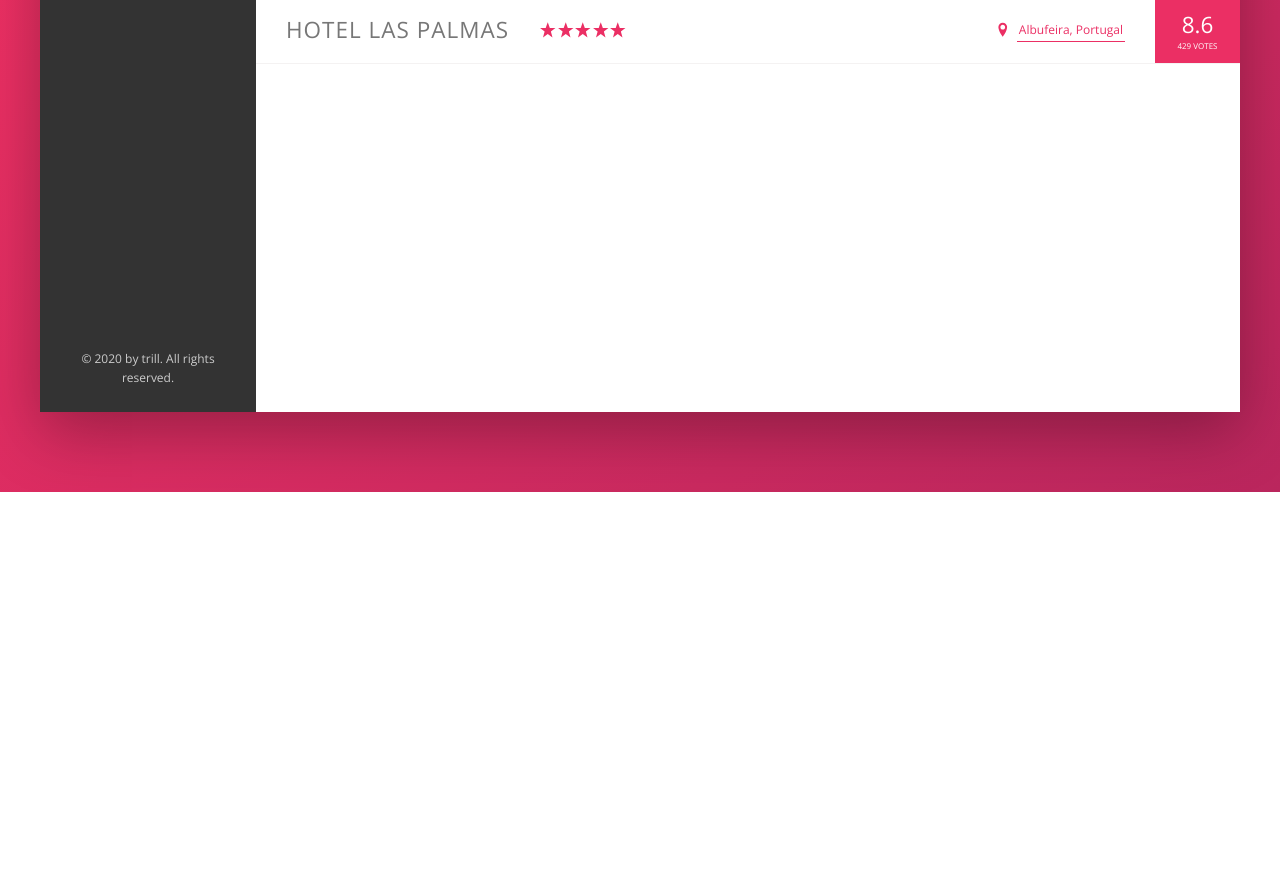
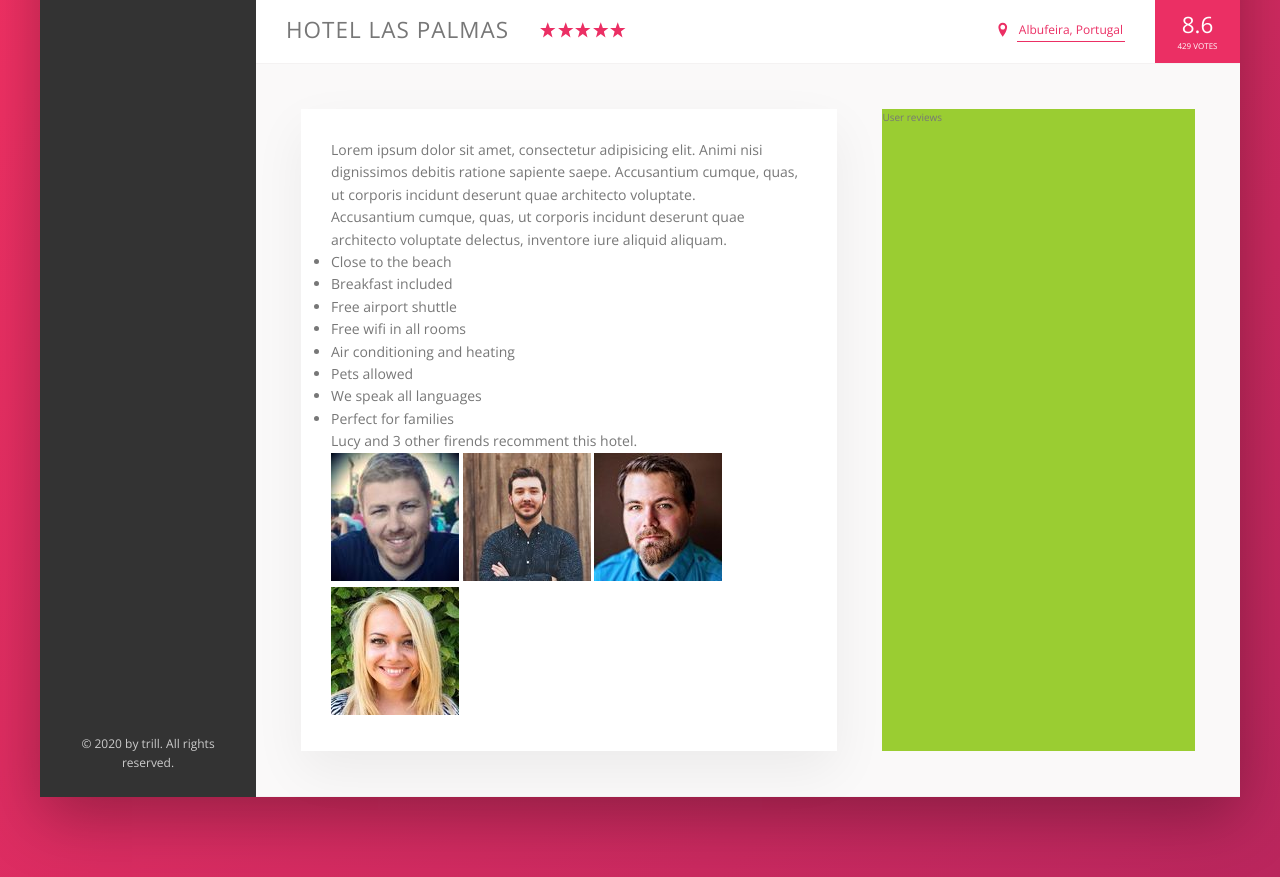
Before and after one commit to hansyagarwal/CssAndSass, a website: page trillo/index.html in a window 1280 px wide. Shown: the part 538-1415 px from the top of the page. Before the commit the page ends 1030 px from the top, so only its background shows below. Drawn offline with nearby package versions, Linux system fonts and the light colour scheme.

Commit message:
description start

```diff
--- a/trillo/index.html
+++ b/trillo/index.html
@@ -132,6 +132,39 @@
                             <div class="overview__rating-count">429 votes</div>
                         </div>
                     </div>
+
+                    <div class="detail">
+                        <div class="description">
+                            <p class="paragraph">Lorem ipsum dolor sit amet, consectetur adipisicing elit. Animi nisi dignissimos debitis ratione sapiente saepe. Accusantium cumque, quas, ut corporis incidunt deserunt quae architecto voluptate.
+                            </p>
+                            <p class="paragraph">Accusantium cumque, quas, ut corporis incidunt deserunt quae architecto voluptate delectus, inventore iure aliquid aliquam.
+                            </p>
+                            <ul class="list">
+                                <li class="list__item">Close to the beach</li>
+                                <li class="list__item">Breakfast included</li>
+                                <li class="list__item">Free airport shuttle</li>
+                                <li class="list__item">Free wifi in all rooms</li>
+                                <li class="list__item">Air conditioning and heating</li>
+                                <li class="list__item">Pets allowed</li>
+                                <li class="list__item">We speak all languages</li>
+                                <li class="list__item">Perfect for families</li>
+                            </ul>
+                            <div class="recommend">
+                                <p class="recommend__count">
+                                    Lucy and 3 other firends recomment this hotel.
+                                </p>
+                                <div class="recommend__friends">
+                                    <img src="img/user-3.jpg" alt="Friend 1" class="recommend__photo">
+                                    <img src="img/user-4.jpg" alt="Friend 2" class="recommend__photo">
+                                    <img src="img/user-5.jpg" alt="Friend 3" class="recommend__photo">
+                                    <img src="img/user-6.jpg" alt="Friend 4" class="recommend__photo">
+                                </div>
+                            </div>
+                        </div>
+                        <div class="user-reviews">
+                            User reviews
+                        </div>
+                    </div>
                 </main>
             </div>
         </div>
--- a/trillo/sass/_base.scss
+++ b/trillo/sass/_base.scss
@@ -31,6 +31,9 @@ Grey dark 3: #999
     --color-grey-dark-3: #999;
 
     --shadow-dark: 0 2rem 6rem rgba(0,0,0,.3);
+    --shadow-light: 0 2rem 5rem rgba(0,0,0,.06);
+
+    --line: 1px solid var(--color-grey-light-2);
 }
 
 * {
--- a/trillo/sass/_components.scss
+++ b/trillo/sass/_components.scss
@@ -208,7 +208,7 @@
 
     display: flex;
     align-items: center;
-    border-bottom: 1px solid var(--color-grey-light-2);
+    border-bottom: var(--line);
 
     &__heading{
         font-size: 2.25rem;
--- a/trillo/sass/_layout.scss
+++ b/trillo/sass/_layout.scss
@@ -11,7 +11,7 @@
     font-size: 1,4rem;
     height: 7rem;
     background-color: #fff;
-    border-bottom: 1px solid var(--color-grey-light-2);
+    border-bottom: var(--line);
 
     display: flex;
     justify-content: space-between;
@@ -33,6 +33,27 @@
 
 .hotel-view {
     background-color: #fff;
-    height: 80rem;
     flex: 1;
 }
+
+.detail {
+    display: flex;
+    padding: 4.5rem;
+    background-color: var(--color-grey-light-1);
+    border-bottom: var(--line);
+}
+
+.description {
+    font-size: 1.4rem;
+    background-color: white;
+    box-shadow: var(--shadow-light);
+    padding: 3rem;
+    flex: 0 0 60%;
+    margin-right: 4.5rem;
+}
+
+.user-reviews {
+    background-color: yellowgreen;
+    flex: 1;
+
+}
```
Also changed, not shown: trillo/css/style.css.
